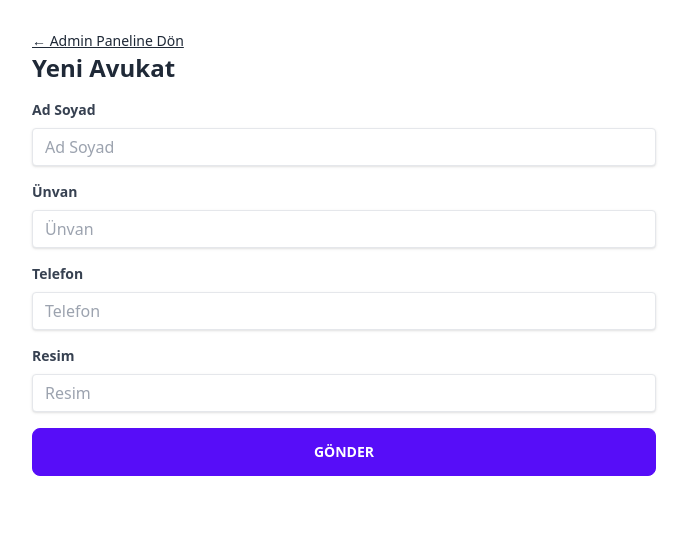
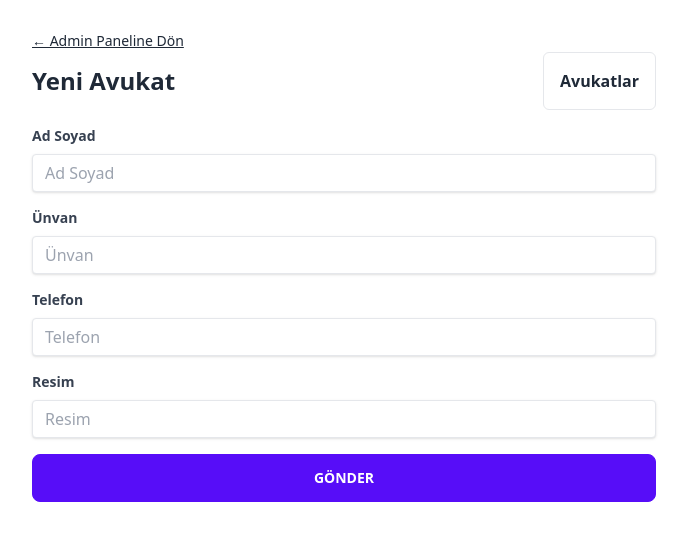
Before and after one commit to yasintorun/lawyer, a Next.js app: page /yeni-avukat in a window 1280 px wide. Shown: the top 540 px of the page, without its empty margins (296-983 px from the left). Built offline with nearby package versions, Linux system fonts and the light colour scheme.

Commit message:
Added inner routing

```diff
--- a/src/pages/avukatlar.js
+++ b/src/pages/avukatlar.js
@@ -14,7 +14,7 @@ const avukatlar = ({ lawyers }) => {
     const handleDelete = (id) => {
         console.log(id)
         setDeleting(id)
-        fetch("/api/lawyer?id="+id, {
+        fetch("/api/lawyer?id=" + id, {
             method: "DELETE",
             headers: {
                 "Content-Type": "application/json"
@@ -36,7 +36,12 @@ const avukatlar = ({ lawyers }) => {
                         &#8592;
                         Admin Paneline Dön
                     </Link>
+                    <div className='flex justify-between items-center'>
                         <h1 className="text-2xl font-bold">Avukatlar</h1>
+                        <Link href={"/yeni-avukat"} className="border border-gray-200 rounded-md p-4 mb-4 hover:bg-blue-200 cursor-pointer">
+                            <div className="font-bold">Yeni Avukat</div>
+                        </Link>
+                    </div>
                     <div className="mt-4">
                         <table className="table-auto w-full">
                             <thead>
--- a/src/pages/yeni-avukat.js
+++ b/src/pages/yeni-avukat.js
@@ -59,7 +59,12 @@ const newLawyer = () => {
                         &#8592;
                         Admin Paneline Dön
                     </Link>
+                    <div className='flex items-center justify-between'>
                     <h1 className="text-2xl font-bold">Yeni Avukat</h1>
+                    <Link href={"/avukatlar"} className="border border-gray-200 rounded-md p-4 hover:bg-red-200 cursor-pointer">
+                        <div className="font-bold">Avukatlar</div>
+                    </Link>
+                    </div>
                     <div className="mt-4">
                         <form>
                             <div className="mb-4">
```
Lines whose indentation alone changed are shown as unchanged.
